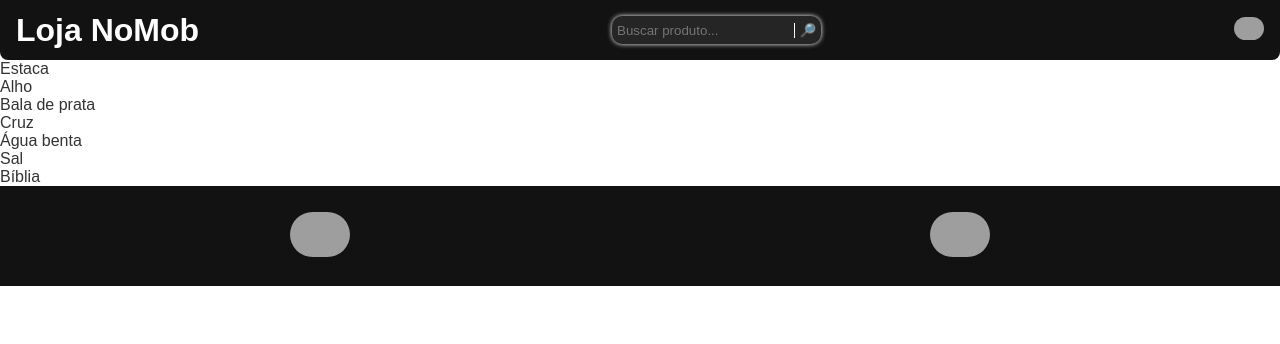
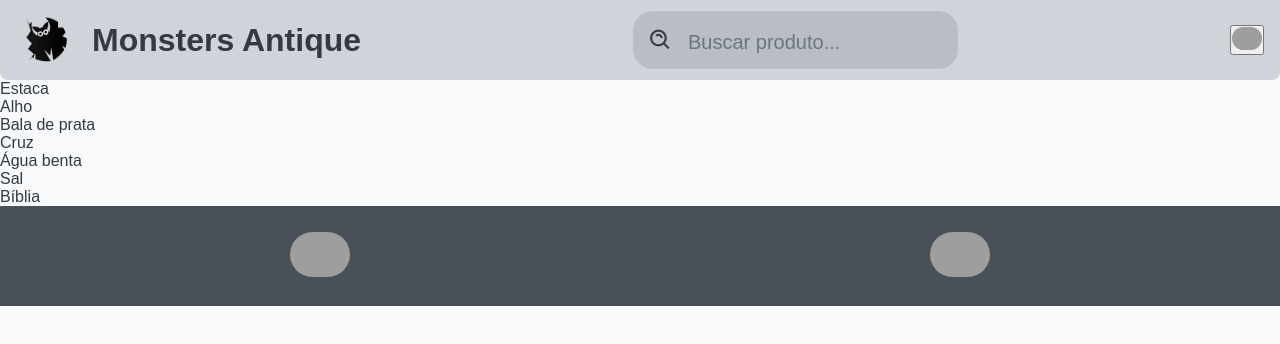
Before and after one commit to gabrielBehling/LojaMonstro, a plain HTML site: page index.html in a window 1280 px wide. Drawn offline with nearby package versions, Linux system fonts and the light colour scheme; grey boxes are pictures that could not be loaded.

Commit message:
Add logo without background, fix some CSS and started to change products.

```diff
--- a/index.html
+++ b/index.html
@@ -48,14 +48,18 @@
     <meta name="msapplication-TileColor" content="#ffffff" />
     <meta name="msapplication-TileImage" content="./img/icon/ms-icon-144x144.png" />
     <meta name="theme-color" content="#ffffff" />
+    <link href='https://unpkg.com/boxicons@2.1.4/css/boxicons.min.css' rel='stylesheet'>
   </head>
   <body>
-    <header>
-      <h1 id="title">Loja NoMob</h1>
-      <div id="searchBar">
-        <input type="text" placeholder="Buscar produto..." id="searchInput" />
-        <button type="button" id="searchButton">🔎</button>
-      </div>
+    <header class="cabecalho">
+      <header>
+        <img src="./img/logo/logo-nobg.png" alt="logo">
+        <h1 id="title">Monsters Antique</h1>
+      </header>
+      <main id="searchBar">
+        <button type="button" id="searchButton"><i class='bx bx-search-alt'></i></button>
+        <input name="search" type="text" placeholder="Buscar produto..." id="searchInput" />
+      </main>
 
       <button type="button">
         <img
--- a/script.js
+++ b/script.js
@@ -0,0 +1,13 @@
+document.addEventListener('DOMContentLoaded', () => {
+    const searchInput = document.getElementById('searchInput');
+
+    searchInput.addEventListener('focus', () => {
+      searchInput.placeholder = ''; // Remove o placeholder ao focar
+    });
+
+    searchInput.addEventListener('blur', () => {
+      if (searchInput.value === '') {
+        searchInput.placeholder = 'Buscar produto...'; // Restaura o placeholder se o campo estiver vazio
+      }
+    });
+  });
--- a/style.css
+++ b/style.css
@@ -1,11 +1,13 @@
 :root {
-  --cor-preto-profund: #1C1C1C; /* Preto Profundo */
-  --cor-cinza-escuro: #4B4B4B; /* Cinza Escuro */
-  --cor-vermelho-sangue: #A50000; /* Vermelho Sangue */
-  --cor-roxo-escuro: #5E2B91; /* Roxo Escuro */
-  --cor-cinza-medio: #7D7D7D; /* Cinza Médio */
-  --cor-verde-musgo: #4A6E4D; /* Verde Musgo */
-  --cor-branco-fantasma: #EAEAEA; /* Branco Fantasma */
+  --cor-branco: #f8f9fa; /* Branco */
+  --cor-cinza-claro: #e9ecef; /* Cinza Claro */
+  --cor-cinza-medio: #dee2e6; /* Cinza Médio */
+  --cor-cinza-escuro: #ced4da; /* Cinza Escuro */
+  --cor-cinza-mais-escuro: #adb5bd; /* Cinza Mais Escuro */
+  --cor-cinza: #6c757d; /* Cinza */
+  --cor-antracite: #495057; /* Antracite */
+  --cor-preto: #343a40; /* Preto */
+  --cor-preto-mais-escuro: #212529; /* Preto Mais Escuro */
 }
 
 *, ::before, ::after {
@@ -16,43 +18,71 @@
 
 body {
   font-family: Arial, Helvetica, sans-serif;
-  color: white;
+  color: var(--cor-preto); /* Texto Preto */
+  background-color: var(--cor-branco); /* Fundo Branco */
   margin: 0;
   padding: 0;
 }
 
-header {
-  height: 60px;
+.cabecalho {
+  height: 80px;
   padding: 1rem;
   display: flex;
   justify-content: space-between;
   align-items: center;
-  background-color: #121212;
+  background-color: var(--cor-cinza-escuro); /* Cinza Escuro */
   border-bottom-left-radius: 8px;
   border-bottom-right-radius: 8px;
 }
 
+.cabecalho header {
+  display: flex;
+  align-items: center;
+  gap: 1rem;
+}
+
+.cabecalho header img {
+  height: 60px;
+  object-fit: cover;
+}
+
 #searchBar {
-  background-color: rgba(255, 255, 255, 0.08);
-  padding: 5px;
-  box-shadow: 0px 0px 5px 0 rgba(255, 255, 255, 1);
-  border-radius: 10px;
+  display: flex;
+  flex-direction: row;
+  align-items: center;
+  background-color: rgba(0, 0, 0, 0.1); /* Fundo levemente escuro */
+  padding: 10px 5px 5px 5px;
+  border-radius: 20px;
+}
+
+#searchBar button {
+  font-size: 25px;
+  padding-left: 10px;
+  border: none;
+  background-color: unset;
+  cursor: pointer;
+  color: var(--cor-preto);
 }
 
 #searchInput {
+  display: flex;
+  height: 100%;
+  padding: 10px 5px;
+  margin-right: 5px;
+  font-size: 20px;
   border: none;
   background-color: unset;
-  border-right: 1px solid #ffffff;
+  color: var(--cor-preto);
 }
 
 #searchInput:focus-visible {
+  padding: 10px;
   outline: 0;
 }
 
-button {
-  border: none;
-  background-color: unset;
-  cursor: pointer;
+#searchInput::placeholder {
+  padding: 10px;
+  color: var(--cor-cinza);
 }
 
 .githubIcon {
@@ -68,14 +98,15 @@ button {
 }
 
 li {
-  color: #333;
+  color: var(--cor-preto);
 }
 
 footer {
   display: flex;
   justify-content: space-around;
-  background-color: #121212;
+  background-color: var(--cor-antracite); /* Antracite */
   align-items: center;
   height: 100px;
   width: 100vw;
+  color: var(--cor-branco); /* Texto Branco */
 }
```
Also changed, not shown: img/logo/logo-nobg.png (added).
